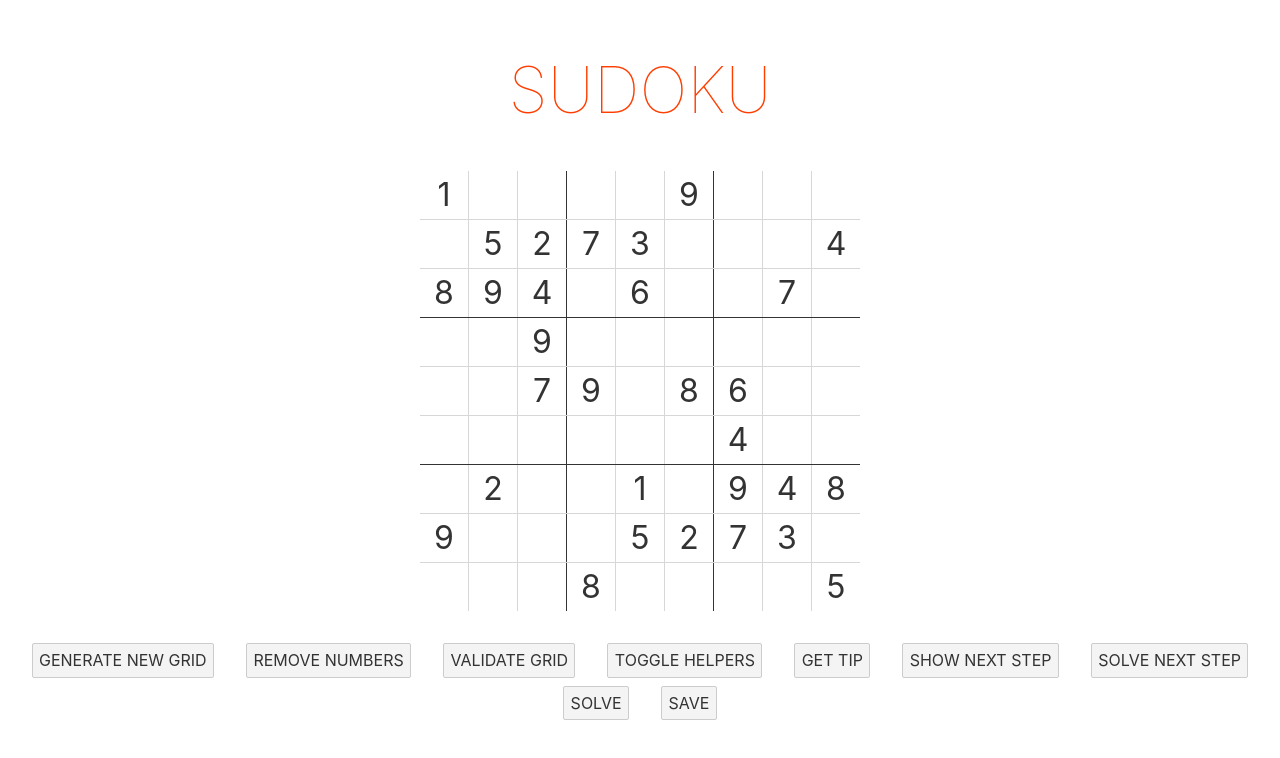
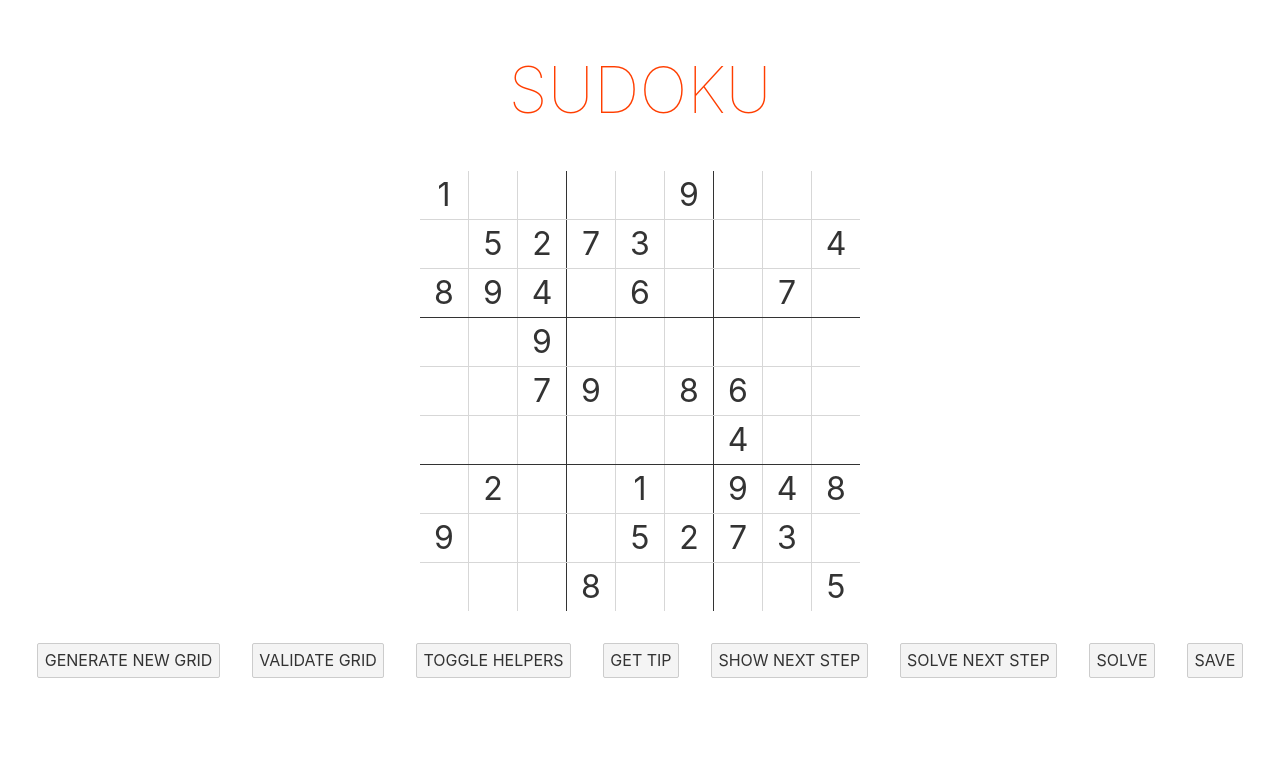
Before and after one commit to Morphyish/sudoku, a Svelte app: page / in a window 1280 px wide. Shown: the top 758 px of the page. Built offline with nearby package versions, Linux system fonts and the light colour scheme.

Commit message:
:fire: Removed "remove number" button and code

```diff
--- a/src/App.svelte
+++ b/src/App.svelte
@@ -24,7 +24,6 @@
 	{/if}
 	<div class="buttons">
 		<button on:click={sudoku.start}>Generate new grid</button>
-		<button on:click={sudoku.removeNumbers}>Remove numbers</button>
 		<button on:click={sudoku.validate}>Validate grid</button>
 		<button on:click={sudoku.toggleHelpers}>Toggle helpers</button>
 		<button on:click={sudoku.getTip}>Get tip</button>
--- a/src/stores/sudoku.js
+++ b/src/stores/sudoku.js
@@ -135,11 +135,6 @@ function sudokuStore() {
         grid.setCell(col, row, value)
     }
 
-    const removeNumbers = () => {
-        helper.init()
-        grid.trim()
-    }
-
     const setHelperValues = (col, row, values) => {
         helper.setCell(col, row, values)
     }
@@ -159,7 +154,6 @@ function sudokuStore() {
         toggleHelpers,
         getTip,
         getNextStep,
-        removeNumbers,
         setCellValue,
         solveNextStep,
         solveAll,
```
